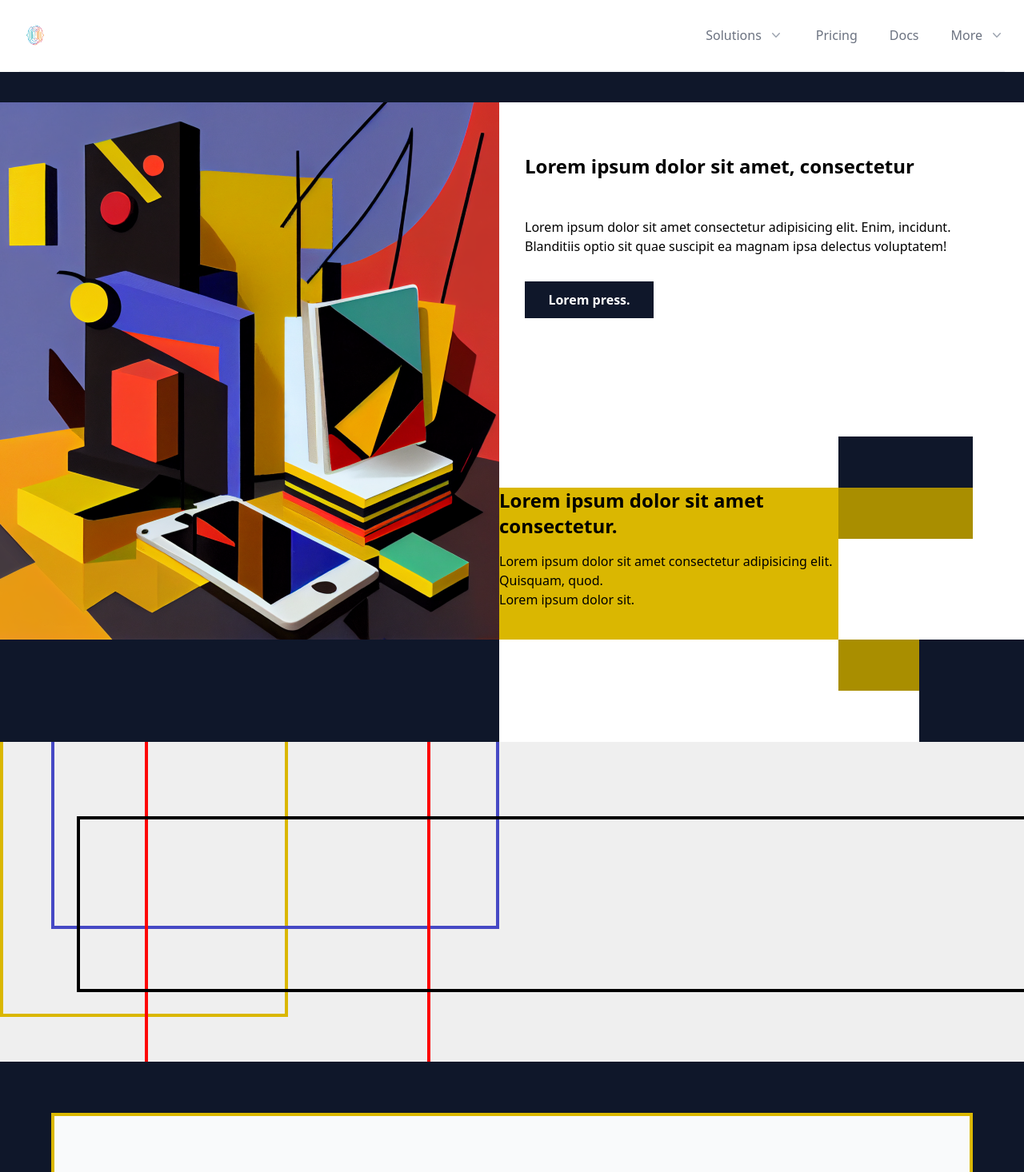
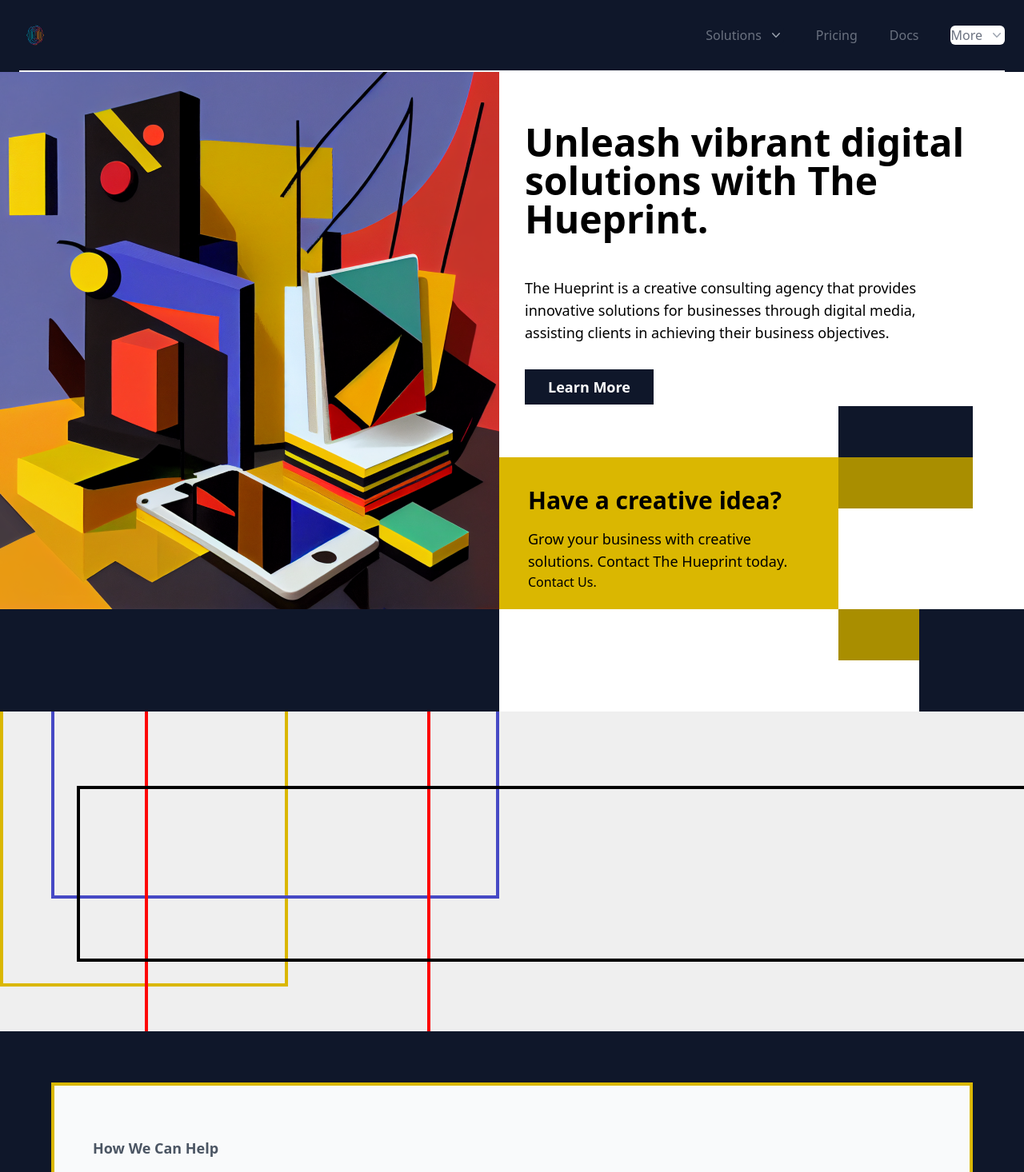
Before and after one commit to thehueprint/thehueprint, a Next.js app: page / in a window 1280 px wide. Shown: the top 1466 px of the page at 80% size. Built offline with nearby package versions, Linux system fonts and the light colour scheme.

Commit message:
adjusted margins for each section and added work section.

```diff
--- a/app/globals.css
+++ b/app/globals.css
@@ -16,18 +16,19 @@
 
   h1 {
     @apply font-semibold;
-    @apply text-2xl;
+    @apply text-5xl;
     @apply mb-4;
   }
 
   h2 {
     @apply font-semibold;
-    @apply text-lg;
+    @apply text-3xl;
     @apply mb-4;
   }
 
   p {
     @apply text-black;
+    @apply text-lg;
   }
 }
 
--- a/app/layout.js
+++ b/app/layout.js
@@ -6,7 +6,7 @@
     <html lang="en">
       <body>
         <Header />
-        {children}
+        <main>{children}</main>
         <Footer />
       </body>
     </html>
--- a/components/Button.js
+++ b/components/Button.js
@@ -1,7 +1,7 @@
-export default function Button(second) {
+export default function Button({ text }) {
   return (
     <button className="btn btn-blue order-2 h-[46px] w-[161px] text-center">
-      Lorem press.
+      <p className="text-white">{text}</p>
     </button>
   );
 }
--- /dev/null
+++ b/components/Employee.js
@@ -0,0 +1,45 @@
+import Image from 'next/image';
+import exampleImage from '../public/exampleImage.jpg';
+
+/* create a carousel that has two main divs, One holding the summary of project, one holding the image of project, and 3 divs of preview images of additional projects  */
+
+export default function Employee() {
+  return (
+    <article className="team_frame relative mb-16 flex w-full space-x-9 overflow-hidden">
+      <div className="team_picture relative z-10 h-[37.5rem] w-[37.5rem] overflow-hidden rounded-full">
+        <Image
+          src={exampleImage}
+          alt="example image"
+          fill
+          sizes="(max-width: 768px) 100vw,
+              (max-width: 1200px) 50vw,
+              33vw"
+        />
+      </div>
+
+      {/* First Member article*/}
+      <div className="team text w-[500px] flex-col">
+        <article className="team_text h-2/4 pt-16">
+          <h3 className=" text-lg font-semibold text-black ">Position</h3>
+          <p className="pt-3">
+            Lorem ipsum dolor sit amet, consectetur adipiscing elit. Nunc
+            vulputate libero et velit interdum, ac aliquet odio mattis. Class
+            aptent taciti sociosqu ad litora torquent per conubia nostra, per
+            inceptos himenaeos. Curabitur tempus urna at turpis condimentum
+            lobortis.
+          </p>
+        </article>
+
+        <blockquote
+          className="team_quote flex text-lg font-semibold text-black"
+          cite="http://www.worldwildlife.org/who/index.html"
+        >
+          <i>Lorem ipsum dolor sit amet. - </i>
+          <cite>Glenn Law</cite>
+        </blockquote>
+      </div>
+
+      <div className="absolute bottom-0 h-[13.75rem] w-[74rem] border-y-4 border-l-4 border-solid border-[#000000] text-right"></div>
+    </article>
+  );
+}
--- a/components/Feature.js
+++ b/components/Feature.js
@@ -1,15 +1,18 @@
-import Card from './Card'
+import Card from './Card';
 
 export default function Feature() {
-  const addHover = `border-dashed rounded-lg transition duration-300 group-hover:bg-white group-hover:border group-hover:scale-90`
+  const addHover = `border-dashed rounded-lg transition duration-300 group-hover:bg-white group-hover:border group-hover:scale-90`;
   return (
-    <section className="feature h-[45.375rem] bg-slate-900 p-16">
+    <section className="feature bg-slate-900 p-16">
       <div className="h-[38.25rem] overflow-hidden border-4 border-solid border-[#DAB701] bg-gray-50 py-16">
         <div className="container m-auto space-y-8 px-6 text-gray-500 md:px-12">
           <div>
-            <span className="text-lg font-semibold text-gray-600">Features</span>
+            <span className="text-lg font-semibold text-gray-600">
+              How We Can Help
+            </span>
             <h2 className="mt-4 text-2xl font-bold text-gray-900 md:text-4xl">
-              Lorem ipsum dolor sit amet. <br className="lg:block" hidden /> Lorem, ipsum.
+              Lorem ipsum dolor sit amet. <br className="lg:block" hidden />{' '}
+              Lorem, ipsum.
             </h2>
           </div>
           <div className="mt-16 grid divide-x divide-y overflow-hidden border sm:grid-cols-2 lg:grid-cols-3 lg:divide-y-0 xl:grid-cols-4">
@@ -23,5 +26,5 @@
         </div>
       </div>
     </section>
-  )
+  );
 }
--- a/components/Header.js
+++ b/components/Header.js
@@ -105,8 +105,8 @@
 
 export default function Header() {
   return (
-    <header className="header h-[128px] w-full bg-slate-900">
-      <Popover className="relative bg-white">
+    <header className="header w-full bg-slate-900">
+      <Popover className="relative bg-slate-900">
         <div className="mx-auto max-w-7xl px-6">
           <div className="flex items-center justify-between border-b-2 border-gray-100 py-6  md:justify-start md:space-x-10">
             <div className="flex justify-start lg:w-0 lg:flex-1">
@@ -122,7 +122,7 @@
               </Link>
             </div>
             <div className="-my-2 -mr-2 md:hidden">
-              <Popover.Button className="inline-flex items-center justify-center rounded-md bg-white p-2 text-gray-400 hover:bg-gray-100 hover:text-gray-500 focus:outline-none focus:ring-2 focus:ring-inset focus:ring-indigo-500">
+              <Popover.Button className="inline-flex items-center justify-center rounded-md bg-slate-900 p-2 text-gray-400 hover:bg-gray-100 hover:text-gray-500 focus:outline-none focus:ring-2 focus:ring-inset focus:ring-indigo-500">
                 <span className="sr-only">Open menu</span>
                 <Bars3Icon className="h-6 w-6" aria-hidden="true" />
               </Popover.Button>
@@ -134,7 +134,7 @@
                     <Popover.Button
                       className={classNames(
                         open ? 'text-gray-900' : 'text-gray-500',
-                        'group inline-flex items-center rounded-md bg-white text-base font-medium hover:text-gray-900 focus:outline-none focus:ring-2 focus:ring-indigo-500 focus:ring-offset-2',
+                        'group inline-flex items-center rounded-md bg-slate-900 text-base font-medium hover:text-gray-900 focus:outline-none focus:ring-2 focus:ring-indigo-500 focus:ring-offset-2',
                       )}
                     >
                       <span>Solutions</span>
--- a/components/Hero.js
+++ b/components/Hero.js
@@ -6,41 +6,45 @@
 export default function Hero() {
   return (
     // Section is 42rem tall
-    <section className="hero h-[42rem]">
+    <section className="hero">
       <div className="hero_content flex">
-        <Image
-          className="logo"
-          src={heroImage}
-          width={624}
-          height={672}
-          alt="hero image"
-        />
+        {/* Hero Image */}
+        <div className="hero_image relative h-[42rem] w-[39rem]">
+          <Image
+            className="logo"
+            src={heroImage}
+            alt="hero image"
+            fill
+            sizes="(max-width: 768px) 100vw,
+              (max-width: 1200px) 50vw,
+              33vw"
+            priority
+          />
+        </div>
 
         <div className="hero_content-text h-[42rem] w-[41rem]">
           <div className="hero_box-1 h-[26.125rem] pt-[64px] pl-[32px] pr-[64px]">
             <div className="hero_box-sub flex h-[20.875rem] w-[35rem] flex-col items-start gap-8">
               <h1 className="hero_h1 -order-none flex-grow-0">
-                Lorem ipsum dolor sit amet, consectetur
+                Unleash vibrant digital solutions with The Hueprint.
               </h1>
               <p className="hero_subtitle order-1 flex-grow-0 self-stretch">
-                Lorem ipsum dolor sit amet consectetur adipisicing elit. Enim,
-                incidunt. Blanditiis optio sit quae suscipit ea magnam ipsa
-                delectus voluptatem!
+                The Hueprint is a creative consulting agency that provides
+                innovative solutions for businesses through digital media,
+                assisting clients in achieving their business objectives.
               </p>
-              <Button />
+              <Button text={'Learn More'} />
             </div>
           </div>
 
           <div className="hero_box-2 flex h-[15.875rem]">
-            <article className="hero_box-2-1 h-[11.875rem] w-[26.5rem] self-end bg-[#DAB701]">
-              <h1 className="hero_h2">
-                Lorem ipsum dolor sit amet consectetur.
-              </h1>
+            <article className="hero_box-2-1 h-[11.875rem] w-[26.5rem] self-end bg-[#DAB701] p-9">
+              <h2 className="hero_h2">Have a creative idea?</h2>
               <p className="hero_subtitle">
-                Lorem ipsum dolor sit amet consectetur adipisicing elit.
-                Quisquam, quod.
+                Grow your business with creative solutions. Contact The Hueprint
+                today.
               </p>
-              <Link href="/about">Lorem ipsum dolor sit.</Link>
+              <Link href="/about">Contact Us.</Link>
             </article>
 
             <div className="blocks self-start">
--- a/components/Mission.js
+++ b/components/Mission.js
@@ -11,5 +11,5 @@
         </article>
       </div>
     </section>
-  )
+  );
 }
--- a/components/Team.js
+++ b/components/Team.js
@@ -1,42 +1,20 @@
-import Image from 'next/image';
-import exampleImage from '../public/exampleImage.jpg';
+import Employee from './Employee';
 
 /* create a carousel that has two main divs, One holding the summary of project, one holding the image of project, and 3 divs of preview images of additional projects  */
 
 export default function Team() {
   return (
-    <section className="team relative space-y-8 bg-white px-6 text-gray-500">
-      <h3 className="pt-16 text-lg font-semibold text-gray-600 ">Team</h3>
-      <h2 className="mt-4 pb-44 text-2xl font-bold text-gray-900 md:text-4xl">
-        Lorem ipsum dolor sit amet. <br className="lg:block" hidden /> Lorem,
-        ipsum.
-      </h2>
+    <section className="team h-[110.4375rem] flex-col space-y-16 bg-white pl-16">
+      <header className="my-16 space-y-16">
+        <h3 className="text-lg font-semibold text-black ">Team</h3>
+        <h2 className="text-2xl font-bold text-gray-900 md:text-4xl">
+          Lorem ipsum dolor sit amet. <br className="lg:block" hidden /> Lorem,
+          ipsum.
+        </h2>
+      </header>
 
-      {/* First Member*/}
-      <div className="team_content relative mx-auto flex w-4/5 justify-between">
-        <div className="team_picture relative h-80 w-80">
-          <Image
-            className=" rounded-full object-cover"
-            src={exampleImage}
-            alt="example image"
-            fill
-            sizes="(max-width: 768px) 100vw,
-              (max-width: 1200px) 50vw,
-              33vw"
-          />
-        </div>
-
-        {/* First Member article*/}
-        <article className="team_text p-16">
-          <h3 className="pt-16 text-lg font-semibold text-gray-600 ">Team</h3>
-          <p className="pt-3">
-            Lorem ipsum dolor sit amet consectetur adipisicing elit. Facilis
-            iure earum sunt impedit dolore?
-          </p>
-        </article>
-      </div>
-
-      {/* Second Member*/}
+      <Employee />
+      <Employee />
     </section>
   );
 }
--- a/package.json
+++ b/package.json
@@ -3,7 +3,7 @@
   "version": "0.1.0",
   "private": true,
   "scripts": {
-    "dev": "next dev --show-all",
+    "dev": "next dev --turbo --show-all",
     "build": "next build",
     "start": "next start",
     "lint": "next lint",
```
Also changed, not shown: components/Work.js (+16 -10 lines), public/featureImage.jpg (added).
